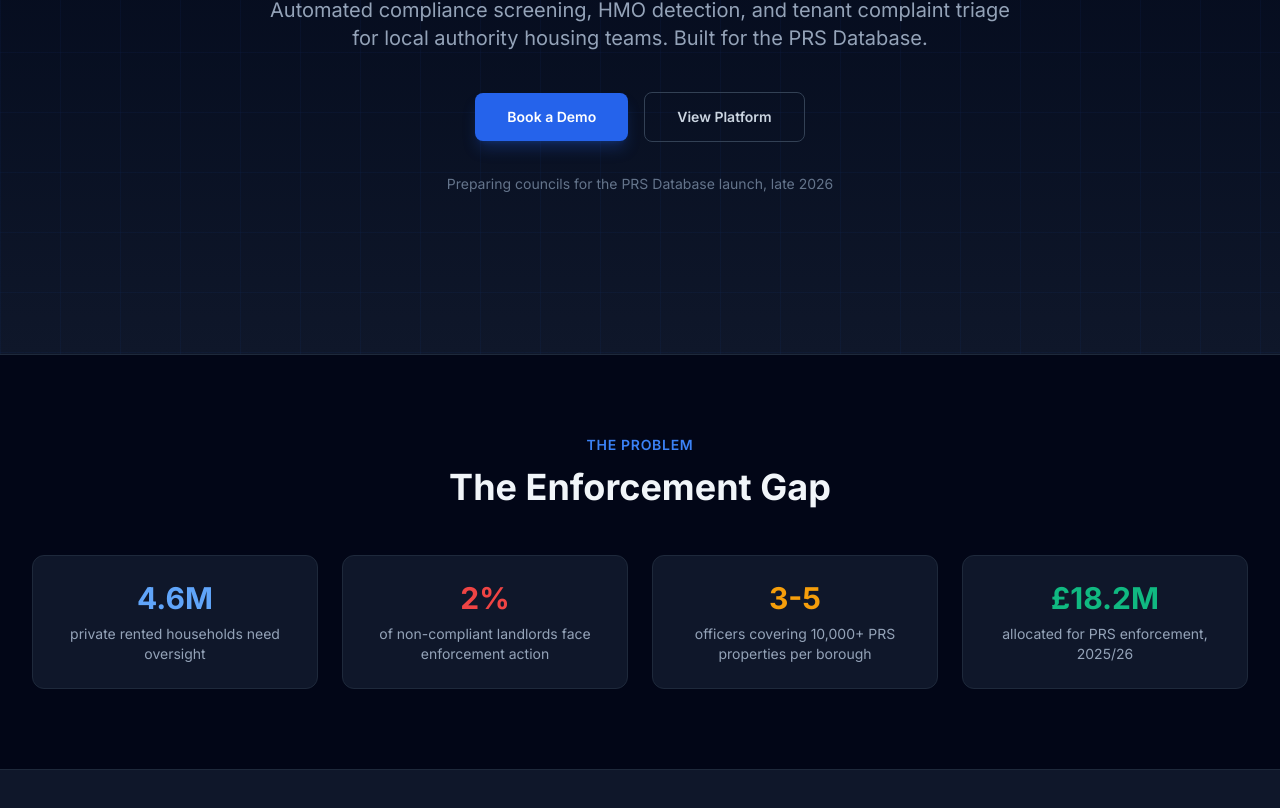
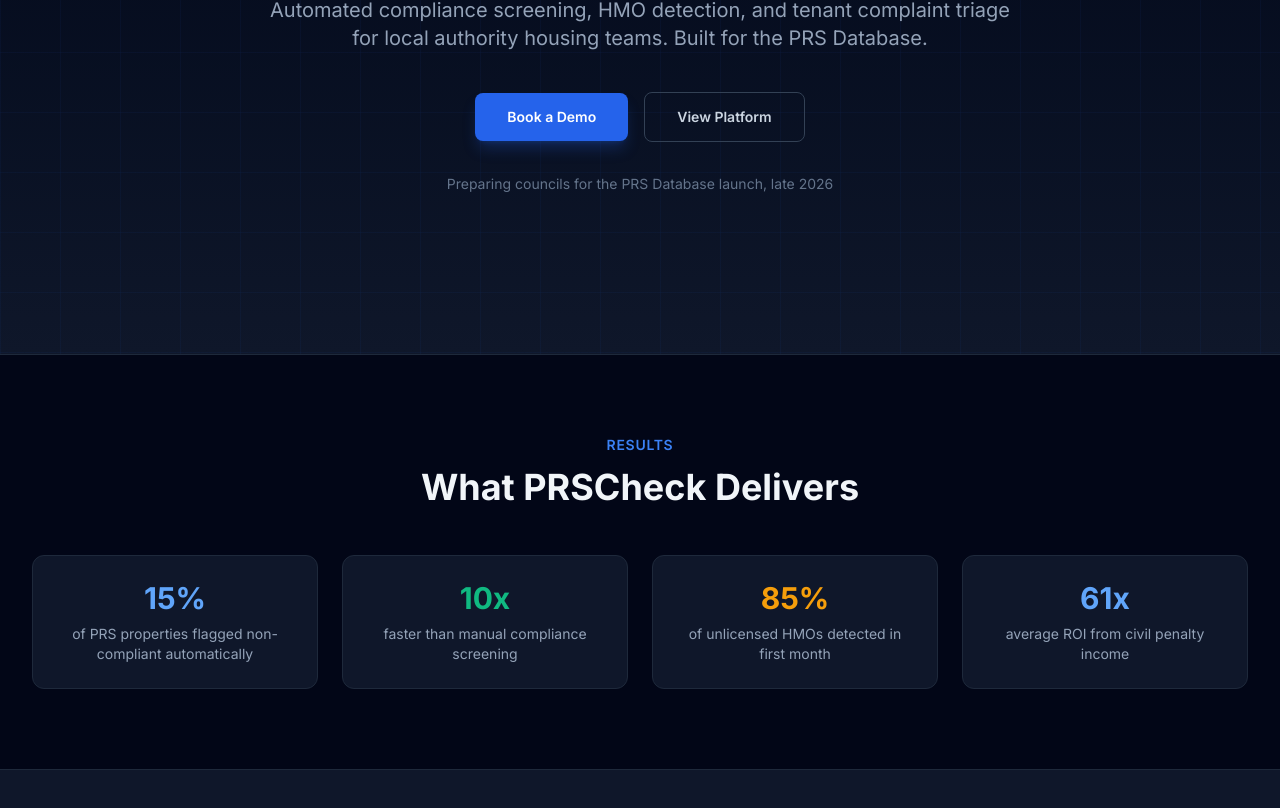
Before and after one commit to skillettsites/prscheck, a Next.js app: page / in a window 1280 px wide. Shown: the part 372-1180 px from the top of the page. Built offline with nearby package versions, Linux system fonts and the light colour scheme.

Commit message:
Replace enforcement gap stats with results-focused value props

```diff
--- a/src/app/page.tsx
+++ b/src/app/page.tsx
@@ -17,10 +17,10 @@
 };
 
 const stats = [
-  { value: "4.6M", label: "private rented households need oversight", color: "text-accent-400" },
-  { value: "2%", label: "of non-compliant landlords face enforcement action", color: "text-danger" },
-  { value: "3-5", label: "officers covering 10,000+ PRS properties per borough", color: "text-warning" },
-  { value: "\u00a318.2M", label: "allocated for PRS enforcement, 2025/26", color: "text-success" },
+  { value: "15%", label: "of PRS properties flagged non-compliant automatically", color: "text-accent-400" },
+  { value: "10x", label: "faster than manual compliance screening", color: "text-success" },
+  { value: "85%", label: "of unlicensed HMOs detected in first month", color: "text-warning" },
+  { value: "61x", label: "average ROI from civil penalty income", color: "text-accent-400" },
 ];
 
 const features = [
@@ -255,15 +255,15 @@
         </div>
       </section>
 
-      {/* Problem: The Enforcement Gap */}
+      {/* Results */}
       <section className="border-y border-navy-800 bg-navy-950 py-12 sm:py-20">
         <div className="mx-auto max-w-7xl px-4 sm:px-6 lg:px-8">
           <div className="text-center">
             <h2 className="text-sm font-semibold uppercase tracking-wider text-accent-500">
-              The Problem
+              Results
             </h2>
             <p className="mt-3 text-2xl font-bold text-navy-100 sm:text-3xl lg:text-4xl">
-              The Enforcement Gap
+              What PRSCheck Delivers
             </p>
           </div>
           <div className="mt-12 grid grid-cols-2 gap-3 sm:gap-6 lg:grid-cols-4">
```
